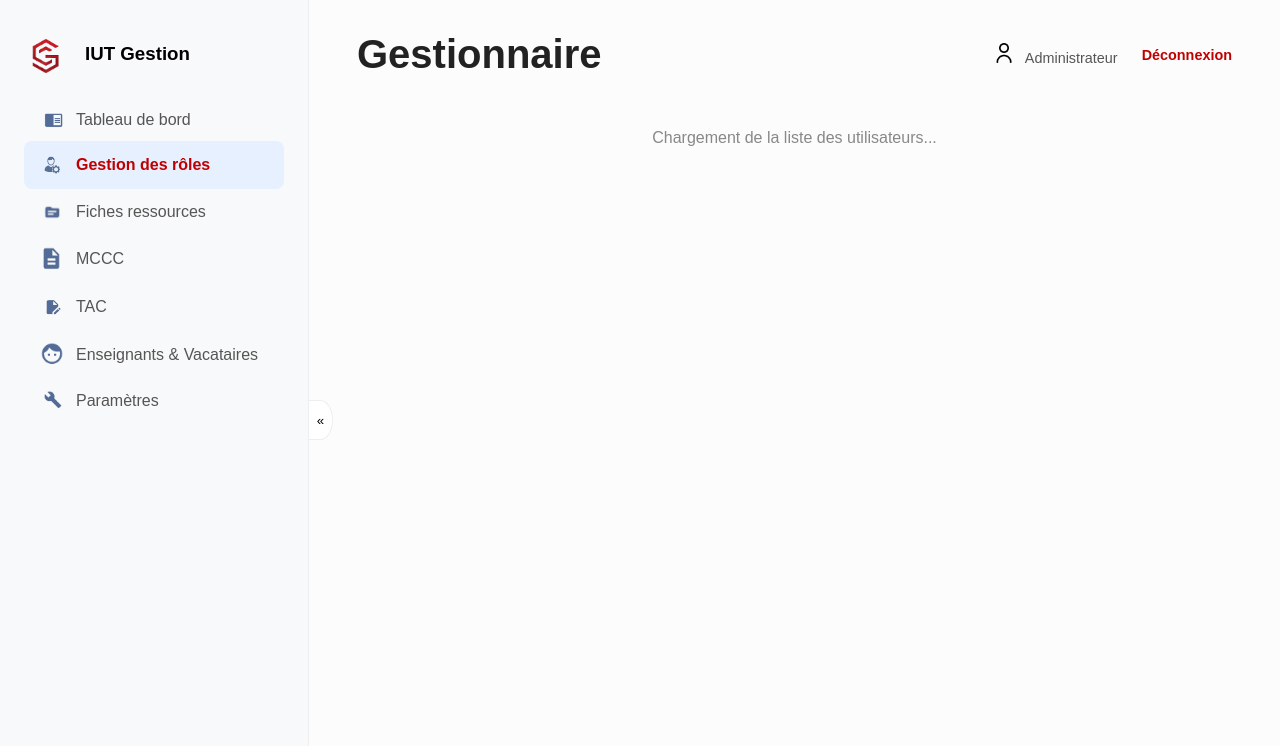
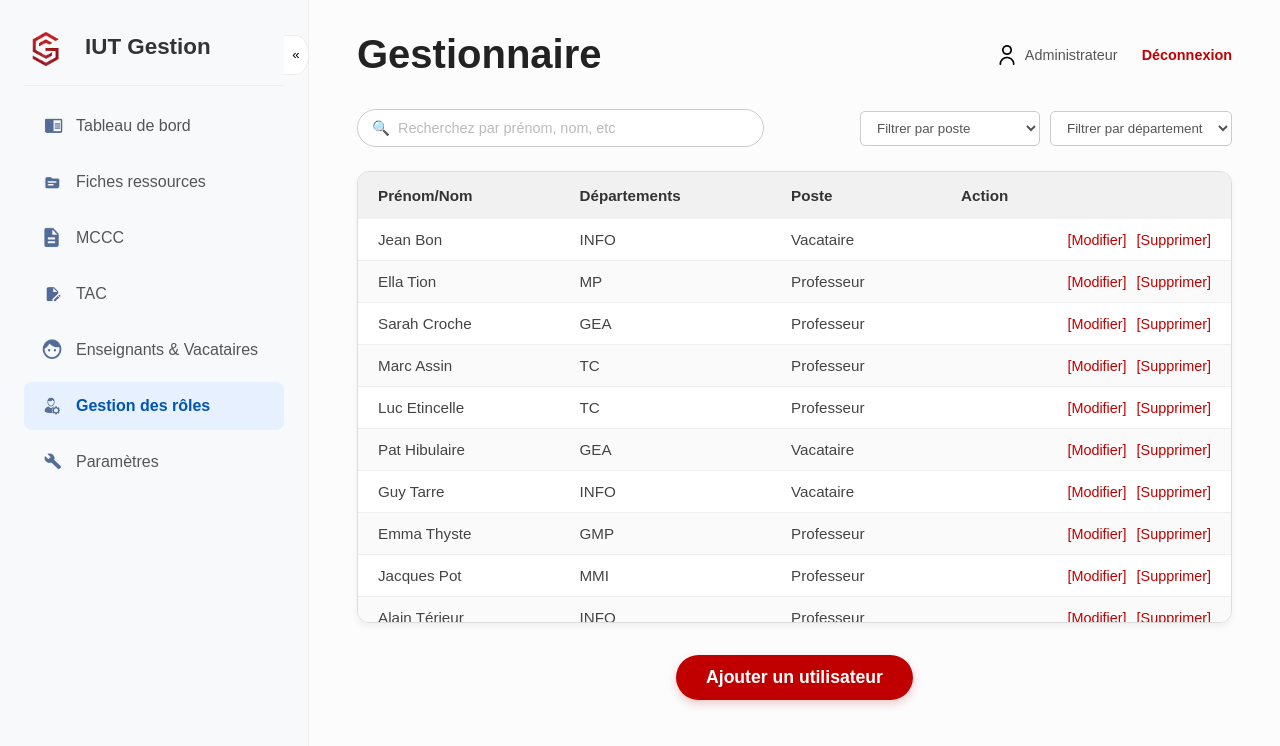
Before and after one commit to AbdelmalikMoussaoui/SAE_ERP, a Vue app in the folder frontend/: page /gestion-utilisateurs in a window 1280 px wide. Shown: the top 746 px of the page. Built offline with nearby package versions, Linux system fonts and the light colour scheme.

Commit message:
Enhance GestionUtilisateurs view with sidebar navigation, user search, and filtering functionality

```diff
--- a/frontend/src/views/GestionUtilisateurs.vue
+++ b/frontend/src/views/GestionUtilisateurs.vue
@@ -1,19 +1,59 @@
 <template>
   <div class="dashboard-layout" :class="{ 'sidebar-collapsed': isSidebarCollapsed }">
+
     <nav class="sidebar">
       <div class="sidebar-header">
         <img src="@/assets/Logo_G.png" alt="Logo GestIUT" class="sidebar-logo" />
         <h3 class="sidebar-title">IUT Gestion</h3>
         <button @click="toggleSidebar" class="toggle-button">«</button>
       </div>
+
       <ul class="nav-links">
-        <li><a href="#" @click.prevent="$router.push('/dashboard')"><img src="@/assets/TableauDeBord.png" class="nav-icon" /><span class="nav-text">Tableau de bord</span></a></li>
-        <li><a href="#" class="active"><img src="@/assets/GestionRole.png" class="nav-icon" /><span class="nav-text">Gestion des rôles</span></a></li>
-        <li><a href="#"><img src="@/assets/FicheRessource.png" class="nav-icon" /><span class="nav-text">Fiches ressources</span></a></li>
-        <li><a href="#"><img src="@/assets/MCC.png" class="nav-icon" /><span class="nav-text">MCCC</span></a></li>
-        <li><a href="#"><img src="@/assets/TAC.png" class="nav-icon" /><span class="nav-text">TAC</span></a></li>
-        <li><a href="#"><img src="@/assets/EnseignantVacataire.png" class="nav-icon" /><span class="nav-text">Enseignants & Vacataires</span></a></li>
-        <li><a href="#"><img src="@/assets/parametre.png" class="nav-icon" /><span class="nav-text">Paramètres</span></a></li>
+        <li>
+          <a href="#" @click.prevent="$router.push('/dashboard')">
+            <img src="@/assets/TableauDeBord.png" class="nav-icon" />
+            <span class="nav-text">Tableau de bord</span>
+          </a>
+        </li>
+
+        <li>
+          <a href="#">
+            <img src="@/assets/FicheRessource.png" class="nav-icon" />
+            <span class="nav-text">Fiches ressources</span>
+          </a>
+        </li>
+        <li>
+          <a href="#">
+            <img src="@/assets/MCC.png" class="nav-icon" />
+            <span class="nav-text">MCCC</span>
+          </a>
+        </li>
+        <li>
+          <a href="#">
+            <img src="@/assets/TAC.png" class="nav-icon" />
+            <span class="nav-text">TAC</span>
+          </a>
+        </li>
+        <li>
+          <a href="#">
+            <img src="@/assets/EnseignantVacataire.png" class="nav-icon" />
+            <span class="nav-text">Enseignants & Vacataires</span>
+          </a>
+        </li>
+
+        <li>
+          <a href="#" class="active">
+            <img src="@/assets/GestionRole.png" class="nav-icon" />
+            <span class="nav-text">Gestion des rôles</span>
+          </a>
+        </li>
+
+        <li>
+          <a href="#">
+            <img src="@/assets/parametre.png" class="nav-icon" />
+            <span class="nav-text">Paramètres</span>
+          </a>
+        </li>
       </ul>
     </nav>
 
@@ -23,14 +63,70 @@
           <h1 class="page-title">Gestionnaire</h1>
         </div>
         <div class="user-info">
-          <span><img src="@/assets/Bonhomme.png" alt="Admin" class="user-icon" /> Administrateur</span>
+          <span>
+            <img src="@/assets/Bonhomme.png" alt="Admin" class="user-icon" />
+            Administrateur
+          </span>
           <a href="#" @click.prevent="logout">Déconnexion</a>
         </div>
       </header>
 
-      <div style="padding: 20px; text-align: center; color: #888;">
-        Chargement de la liste des utilisateurs...
+      <div class="toolbar">
+        <div class="search-wrapper">
+          <span class="search-icon">🔍</span>
+          <input type="text" placeholder="Recherchez par prénom, nom, etc" class="search-input" v-model="searchQuery" />
+        </div>
+
+        <div class="filters-wrapper">
+          <select class="filter-select" v-model="selectedPoste">
+            <option value="">Filtrer par poste</option>
+            <option value="Professeur">Professeur</option>
+            <option value="Vacataire">Vacataire</option>
+          </select>
+          <select class="filter-select" v-model="selectedDept">
+            <option value="">Filtrer par département</option>
+            <option value="INFO">INFO</option>
+            <option value="GEA">GEA</option>
+            <option value="TC">TC</option>
+          </select>
+        </div>
       </div>
+
+      <div class="table-card">
+        <div class="table-scroll">
+          <table>
+            <thead>
+              <tr>
+                <th>Prénom/Nom</th>
+                <th>Départements</th>
+                <th>Poste</th>
+                <th>Action</th>
+              </tr>
+            </thead>
+            <tbody>
+              <tr v-for="(user, index) in filteredUsers" :key="index">
+                <td>{{ user.name }}</td>
+                <td>{{ user.dept }}</td>
+                <td>{{ user.poste }}</td>
+                <td class="actions">
+                  <a href="#" class="action-link">[Modifier]</a>
+                  <a href="#" class="action-link">[Supprimer]</a>
+                </td>
+              </tr>
+              <tr v-if="filteredUsers.length === 0">
+                <td colspan="4" style="text-align:center; padding: 20px; color: #888;">
+                  Aucun utilisateur trouvé.
+                </td>
+              </tr>
+            </tbody>
+          </table>
+        </div>
+      </div>
+
+      <div class="footer-actions">
+        <button class="btn-add" @click="$router.push('/gestion-utilisateurs/ajouter')">Ajouter un utilisateur</button>
+      </div>
+
     </main>
   </div>
 </template>
@@ -40,8 +136,39 @@ export default {
   name: 'GestionUtilisateurs',
   data() {
     return {
-      isSidebarCollapsed: false
+      isSidebarCollapsed: false,
+      searchQuery: '',
+      selectedPoste: '',
+      selectedDept: '',
+      users: [
+        { name: 'Jean Bon', dept: 'INFO', poste: 'Vacataire' },
+        { name: 'Ella Tion', dept: 'MP', poste: 'Professeur' },
+        { name: 'Sarah Croche', dept: 'GEA', poste: 'Professeur' },
+        { name: 'Marc Assin', dept: 'TC', poste: 'Professeur' },
+        { name: 'Luc Etincelle', dept: 'TC', poste: 'Professeur' },
+        { name: 'Pat Hibulaire', dept: 'GEA', poste: 'Vacataire' },
+        { name: 'Guy Tarre', dept: 'INFO', poste: 'Vacataire' },
+        { name: 'Emma Thyste', dept: 'GMP', poste: 'Professeur' },
+        { name: 'Jacques Pot', dept: 'MMI', poste: 'Professeur' },
+        { name: 'Alain Térieur', dept: 'INFO', poste: 'Professeur' },
+        { name: 'Alex Terieur', dept: 'INFO', poste: 'Vacataire' },
+        { name: 'Sarah Vigote', dept: 'GEA', poste: 'Professeur' },
+      ]
     };
+  },
+  computed: {
+    filteredUsers() {
+      return this.users.filter(user => {
+        const searchLower = this.searchQuery.toLowerCase();
+        const matchesSearch =
+          user.name.toLowerCase().includes(searchLower) ||
+          user.dept.toLowerCase().includes(searchLower) ||
+          user.poste.toLowerCase().includes(searchLower);
+        const matchesPoste = this.selectedPoste === '' || user.poste === this.selectedPoste;
+        const matchesDept = this.selectedDept === '' || user.dept === this.selectedDept;
+        return matchesSearch && matchesPoste && matchesDept;
+      });
+    }
   },
   methods: {
     toggleSidebar() {
@@ -56,23 +183,89 @@ export default {
 </script>
 
 <style scoped>
-/* Layout de base */
-.dashboard-layout { display: flex; min-height: 100vh; background-color: #fcfcfc; font-family: 'Montserrat', sans-serif; overflow-x: hidden; }
-.sidebar { width: 260px; flex-shrink: 0; background: #f8f9fa; border-right: 1px solid #eee; padding: 1.5rem; transition: 0.3s; position: relative; }
-.main-content { flex-grow: 1; padding: 2rem 3rem; width: 100%; }
-.sidebar-header { display: flex; align-items: center; gap: 15px; margin-bottom: 1rem; }
-.sidebar-logo { height: 45px; }
-.nav-links { list-style: none; padding: 0; }
-.nav-links a { display: flex; align-items: center; padding: 0.75rem 1rem; text-decoration: none; color: #555; border-radius: 8px; }
-.nav-links a.active { background-color: #e6f0ff; color: #C00000; font-weight: 600; }
-.nav-icon { width: 24px; margin-right: 12px; }
+/* --- Variables CSS --- */
+.dashboard-layout {
+  --font-primary: 'Poppins', sans-serif;
+  --font-secondary: 'Montserrat', sans-serif;
+  --color-primary: #C00000;
+  --color-primary-dark: #a00000;
+  --color-grey-light: #f8f9fa;
+  --color-grey-dark: #333;
+  --color-text: #555;
+  --color-border: #eee;
+  --shadow: 0 4px 6px rgba(0,0,0,0.05);
+  --sidebar-width-open: 260px;
+  --sidebar-width-closed: 80px;
+  --sidebar-transition: 0.3s ease;
+
+  display: flex;
+  min-height: 100vh;
+  background-color: #fcfcfc;
+  font-family: var(--font-secondary);
+  overflow-x: hidden;
+}
+
+/* --- Styles Sidebar --- */
+.sidebar { width: var(--sidebar-width-open); flex-shrink: 0; background: var(--color-grey-light); border-right: 1px solid var(--color-border); padding: 1.5rem; position: relative; transition: width var(--sidebar-transition), padding var(--sidebar-transition); }
+.sidebar-header { display: flex; align-items: center; gap: 15px; padding-bottom: 1rem; margin-bottom: 1rem; border-bottom: 1px solid var(--color-border); position: relative; }
+.sidebar-logo { height: 45px; width: auto; flex-shrink: 0; }
+.sidebar-title { margin: 0; font-family: var(--font-primary); font-size: 1.4rem; font-weight: 700; color: #333; white-space: nowrap; overflow: hidden; }
+.toggle-button { position: absolute; top: 50%; right: -25px; transform: translateY(-50%); background: white; border: 1px solid var(--color-border); border-left: none; border-radius: 0 50% 50% 0; width: 25px; height: 40px; cursor: pointer; z-index: 10; }
+.nav-links { list-style: none; padding: 0; margin: 0; }
+.nav-links li { margin-bottom: 0.5rem; }
+.nav-links a { display: flex; align-items: center; padding: 0.75rem 1rem; text-decoration: none; color: var(--color-text); font-weight: 500; border-radius: 8px; transition: 0.2s; white-space: nowrap; overflow: hidden; }
+.nav-icon { width: 24px; height: 24px; object-fit: contain; margin-right: 12px; flex-shrink: 0; }
+.nav-links a:hover { background-color: #e9ecef; }
+.nav-links a.active { background-color: #e6f0ff; color: #0056b3; font-weight: 600; }
+
+.dashboard-layout.sidebar-collapsed .sidebar { width: var(--sidebar-width-closed); padding-left: 1rem; padding-right: 1rem; }
+.dashboard-layout.sidebar-collapsed .sidebar-title, .dashboard-layout.sidebar-collapsed .nav-text { opacity: 0; width: 0; }
+.dashboard-layout.sidebar-collapsed .nav-links a { justify-content: center; padding-left: 0.5rem; padding-right: 0.5rem; }
+.dashboard-layout.sidebar-collapsed .nav-icon { margin-right: 0; }
+.dashboard-layout.sidebar-collapsed .toggle-button { transform: translateY(-50%) rotate(180deg); right: -25px; border-left: 1px solid var(--color-border); }
+
+/* --- Main Content --- */
+.main-content {
+  flex-grow: 1;
+  padding: 2rem 3rem;
+  width: 100%;
+}
+
 .header { display: flex; justify-content: space-between; align-items: center; margin-bottom: 2rem; }
-.toggle-button { position: absolute; top: 50%; right: -25px; background: white; border: 1px solid #eee; border-radius: 0 50% 50% 0; width: 25px; height: 40px; cursor: pointer; }
-.dashboard-layout.sidebar-collapsed .sidebar { width: 80px; }
-.dashboard-layout.sidebar-collapsed .nav-text, .dashboard-layout.sidebar-collapsed .sidebar-title { display: none; }
-/* Header styles */
-.page-title { font-family: 'Poppins', sans-serif; font-size: 2.5rem; font-weight: 700; color: #222; margin: 0; }
-.user-info { display: flex; align-items: center; gap: 1.5rem; font-size: 0.9rem; color: #555; }
-.user-info a { color: #C00000; text-decoration: none; font-weight: 600; }
-.user-icon { width: 20px; margin-right: 8px; }
+.page-title { font-family: var(--font-primary); font-size: 2.5rem; font-weight: 700; color: #222; margin: 0; }
+.user-info { display: flex; align-items: center; font-size: 0.9rem; color: var(--color-text); gap: 1.5rem; }
+.user-info span { display: flex; align-items: center; gap: 8px; }
+.user-icon { width: 20px; height: 20px; object-fit: contain; }
+.user-info a { color: var(--color-primary); text-decoration: none; font-weight: 600; }
+
+/* --- Barre d'outils --- */
+.toolbar { display: flex; justify-content: space-between; align-items: center; margin-bottom: 1.5rem; }
+.search-wrapper { position: relative; width: 350px; }
+.search-icon { position: absolute; left: 15px; top: 50%; transform: translateY(-50%); color: #aaa; font-size: 0.9rem; }
+.search-input { width: 100%; padding: 10px 15px 10px 40px; border-radius: 25px; border: 1px solid #ccc; outline: none; font-family: var(--font-secondary); font-size: 0.9rem; color: #555; }
+.search-input::placeholder { color: #bbb; }
+.filters-wrapper { display: flex; gap: 10px; }
+.filter-select { padding: 8px 12px; border: 1px solid #ccc; border-radius: 5px; background-color: white; color: #555; font-family: var(--font-secondary); cursor: pointer; outline: none; min-width: 180px; }
+
+/* --- Carte Tableau --- */
+.table-card { background: white; border: 1px solid #ddd; border-radius: 12px; padding: 0; box-shadow: var(--shadow); overflow: hidden; margin-bottom: 2rem; }
+.table-scroll { max-height: 450px; overflow-y: auto; }
+table { width: 100%; border-collapse: collapse; font-size: 0.95rem; }
+th { background-color: #f1f1f1; color: #333; font-weight: 600; text-align: left; padding: 15px 20px; position: sticky; top: 0; z-index: 1; }
+td { padding: 12px 20px; border-bottom: 1px solid #eee; color: #444; }
+tr:nth-child(even) { background-color: #fafafa; }
+tr:hover { background-color: #fdfdfd; }
+.actions { text-align: right; }
+.action-link { color: var(--color-primary); text-decoration: none; margin-left: 10px; font-size: 0.9rem; font-weight: 500; }
+.action-link:hover { text-decoration: underline; }
+
+/* --- Bouton Ajouter --- */
+.footer-actions { display: flex; justify-content: center; padding-bottom: 2rem; }
+.btn-add { background-color: var(--color-primary); color: white; border: none; padding: 12px 30px; border-radius: 25px; font-size: 1.1rem; font-family: var(--font-primary); font-weight: 600; cursor: pointer; box-shadow: 0 4px 10px rgba(192, 0, 0, 0.2); transition: background 0.3s; }
+.btn-add:hover { background-color: var(--color-primary-dark); }
+
+.table-scroll::-webkit-scrollbar { width: 8px; }
+.table-scroll::-webkit-scrollbar-track { background: #f1f1f1; }
+.table-scroll::-webkit-scrollbar-thumb { background: #ccc; border-radius: 4px; }
+.table-scroll::-webkit-scrollbar-thumb:hover { background: #aaa; }
 </style>
```
